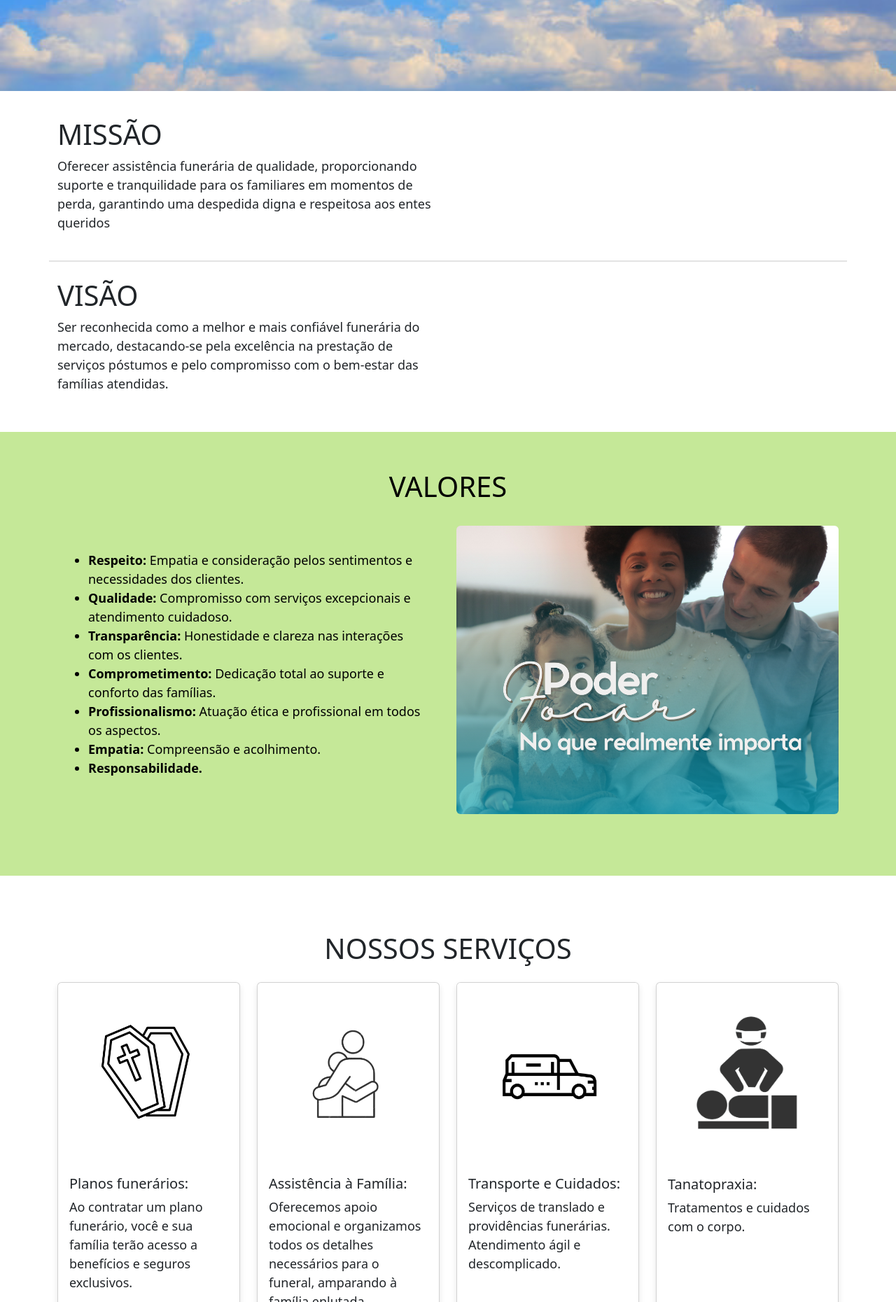
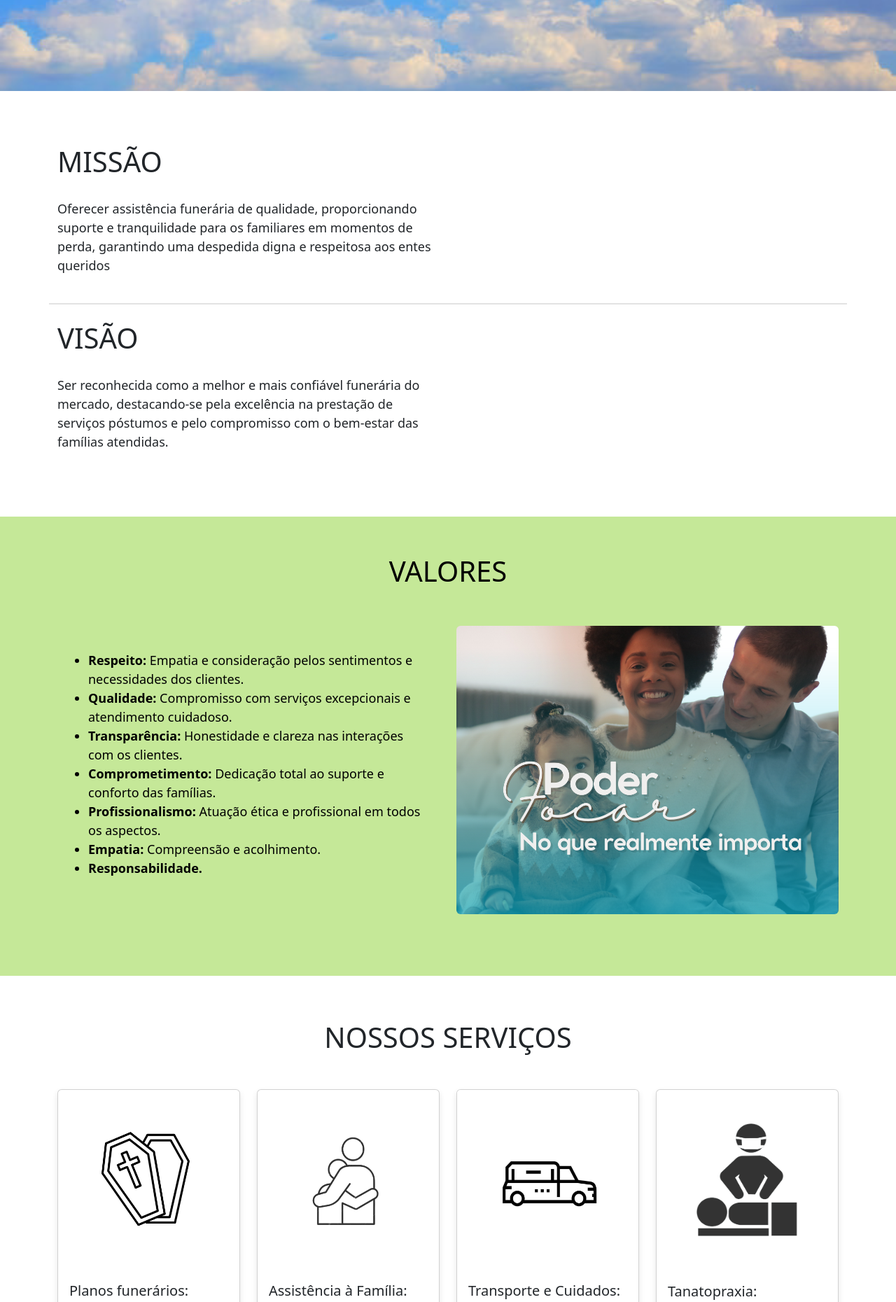
Before and after one commit to edsonrodrigues82/projeto-pacmaster, a plain HTML site: page index.html in a window 1280 px wide. Shown: the part 670-2530 px from the top of the page at 70% size. Drawn offline with nearby package versions, Linux system fonts and the light colour scheme.

Commit message:
Ajustando espaçamento na seção 'home2'

```diff
--- a/assets/css/style.css
+++ b/assets/css/style.css
@@ -89,8 +89,8 @@ body::-webkit-scrollbar-thumb {
 }
 
 #home2{
-    padding-top: 3%;
-    padding-bottom: 3%;
+    padding-top: 6%;
+    padding-bottom: 6%;
 }
 
 .separador {
@@ -104,6 +104,7 @@ body{
 
 h1{
     font-size: 50px;
+    margin-bottom: 30px !important;
 }
 
 
--- a/index.html
+++ b/index.html
@@ -67,15 +67,15 @@
                     <div class="col-lg-6">
                         <h1 id="missao">MISSÃO</h1>
                         <P>Oferecer assistência funerária de qualidade, proporcionando suporte e tranquilidade
-                             para os familiares em momentos de perda, garantindo uma despedida digna e respeitosa
-                              aos entes queridos</P>
+                        para os familiares em momentos de perda, garantindo uma despedida digna e respeitosa
+                        aos entes queridos</P>
                     </div>
                     <hr class="separador my-4">
                     <div class="col-lg-6">
                         <h1 id="visao">VISÃO</h1>
                         <P>Ser reconhecida como a melhor e mais confiável funerária do mercado, destacando-se
-                            pela excelência na prestação de serviços póstumos e pelo compromisso com o bem-estar
-                            das famílias atendidas.</P>
+                        pela excelência na prestação de serviços póstumos e pelo compromisso com o bem-estar
+                        das famílias atendidas.</P>
                     </div>
                 </div>
             </div>
@@ -112,7 +112,7 @@
         <div class="container">
             <div class="row">
                 <div class="col-12">
-                    <h1 class="mt-3 mb-4 text-center">NOSSOS SERVIÇOS</h1>
+                    <h1 class="text-center" style="margin-bottom: 50px !important;">NOSSOS SERVIÇOS</h1>
                     <div class="row">
                         <div class="col-12 col-sm-6 col-md-4 col-lg-3 mb-3">
                             <div class="card h-100" style="width: 100%;">
```
